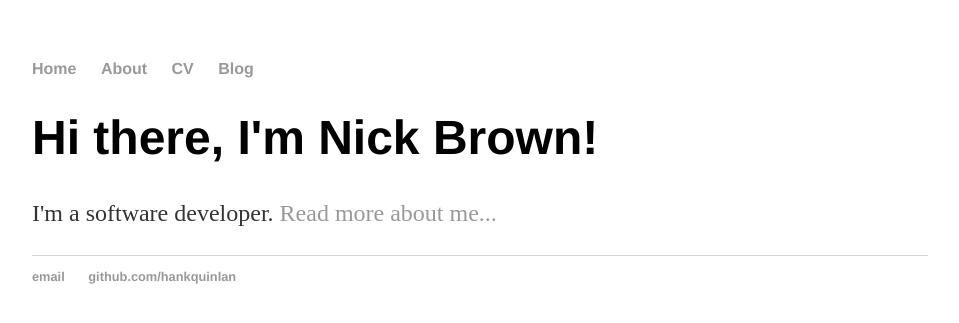
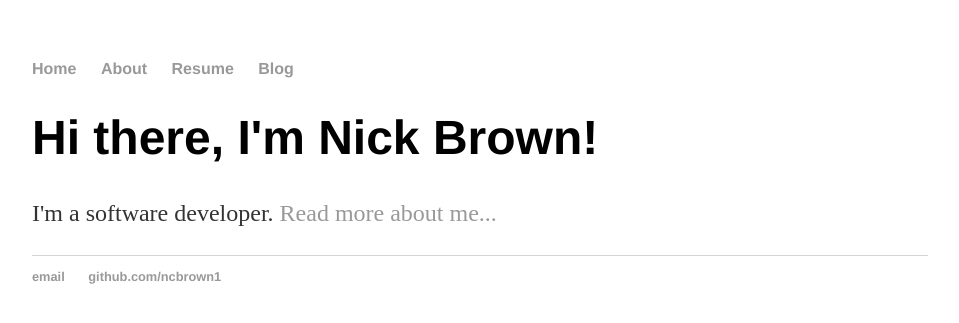
Before and after one commit to ncbrown1/ncbrown1.github.io, a Jekyll site: the page built from index.html, in a window 1280 px wide. Shown: the top 323 px of the page, without its empty margins (160-1119 px from the left). Built offline with Jekyll 4.4.1, drawn with Linux system fonts in a browser that asks for light colours.

Commit message:
Update default.html
personalizing

```diff
--- a/_layouts/default.html
+++ b/_layouts/default.html
@@ -9,8 +9,8 @@
 		<nav>
   		<ul>
     		<li><a href="/">Home</a></li>
-      	<li><a href="/about">About</a></li>
-    		<li><a href="/cv">CV</a></li>
+      		<li><a href="/about">About</a></li>
+    		<li><a href="/resume">Resume</a></li>
     		<li><a href="/blog">Blog</a></li>
   		</ul>
 		</nav>
@@ -21,8 +21,8 @@
 		</div><!-- /.container -->
 		<footer>
     	<ul>
-    		<li><a href="mailto:hankquinlanhub@gmail.com">email</a></li>
-    		<li><a href="https://github.com/hankquinlan">github.com/hankquinlan</a></li>
+    		<li><a href="mailto:nickbrown714@gmail.com">email</a></li>
+    		<li><a href="https://github.com/ncbrown1">github.com/ncbrown1</a></li>
 			</ul>
 		</footer>
 	</body>
```
